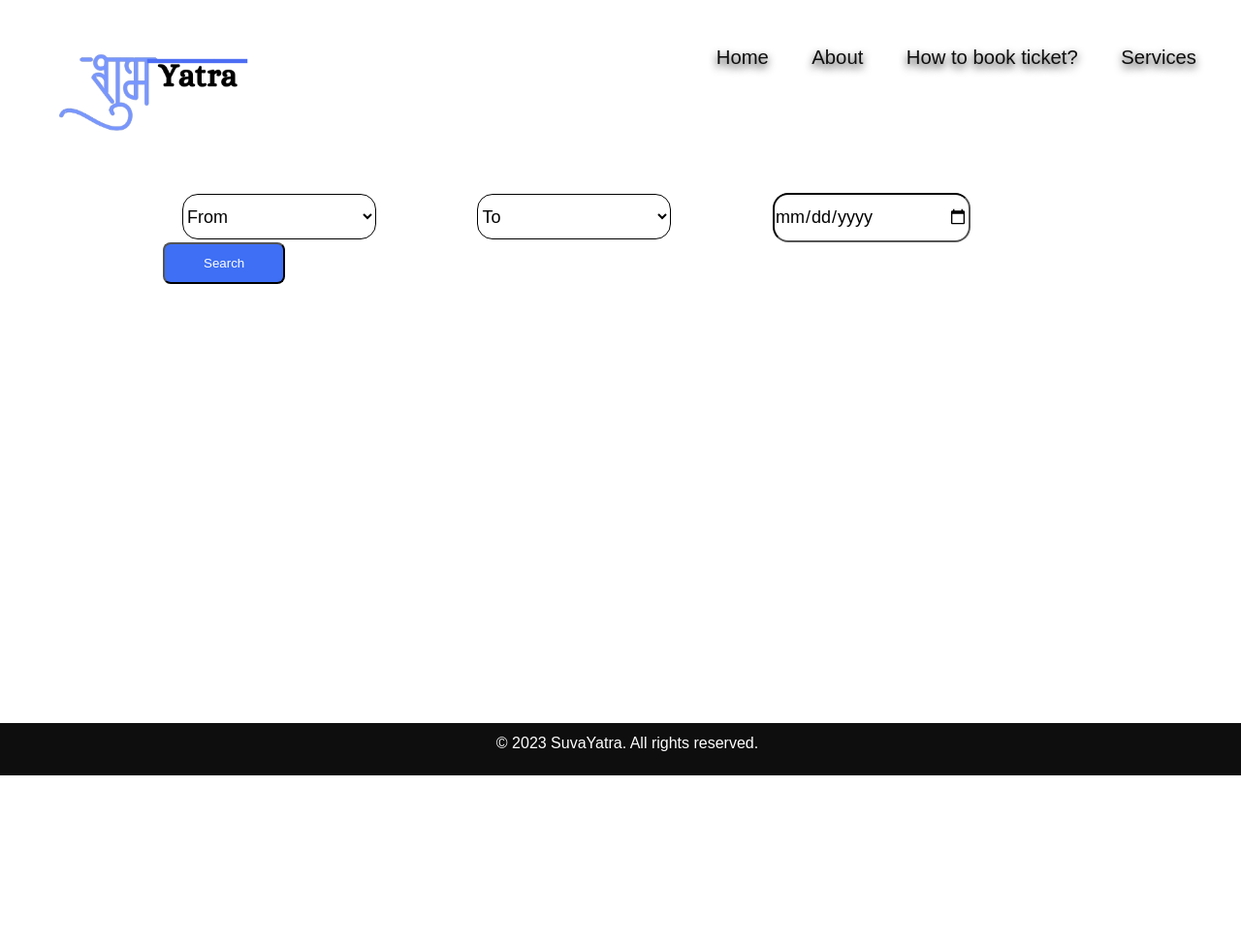
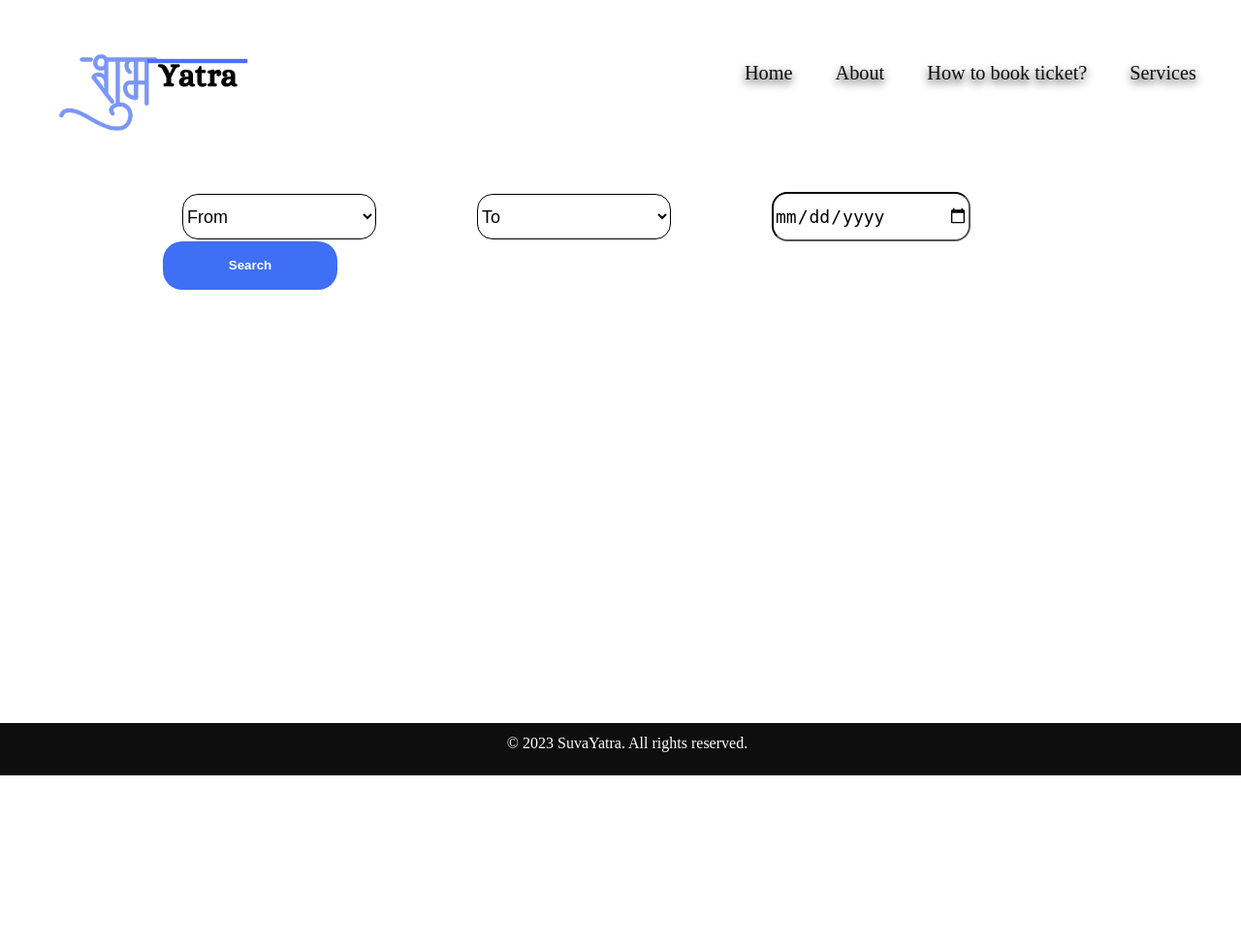
Before and after one commit to Priyanka-Kadel/Bus-Ticket-Booking-System, a Django app: page /backend/booking/ in a window 1280 px wide. Shown: the top 975 px of the page at 97% size. Run offline with Django 5.2, Linux system fonts and the light colour scheme; data that the repository does not hold is empty.

Commit message:
search button same as book tickets

```diff
--- a/static/css/booking.css
+++ b/static/css/booking.css
@@ -1,8 +1,27 @@
-/* Reset styles */
-* {
-    margin: 0;
-    padding: 0;
-    font-family: sans-serif;
+@import url("https://fonts.googleapis.com/css2?family=Poppins:wght@400;600;700&display=swap");
+:root {
+    --header-height: 3rem;
+    --font-semi: 600;
+    /*===== Colors =====*/
+    /*Purple 260 - Red 355 - Blue 224 - Pink 340*/
+    /* HSL color mode */
+    --hue-color: 224;
+    --first-color: hsl(var(--hue-color), 89%, 60%);
+    --second-color: hsl(var(--hue-color), 56%, 12%);
+    /*===== Font typography =====*/
+    --body-font: 'Poppins', sans-serif;
+    --big-font-size: 2rem;
+    --h2-font-size: 1.25rem;
+    --normal-font-size: .938rem;
+    --smaller-font-size: .75rem;
+    /*===== Margins =====*/
+    --mb-2: 1rem;
+    --mb-4: 2rem;
+    --mb-5: 2.5rem;
+    --mb-6: 3rem;
+    /*===== z index =====*/
+    --z-back: -10;
+    --z-fixed: 100;
 }
 
 /* Body styles */
@@ -191,12 +210,23 @@ body {
 /* Search button styles */
 .search-button {
     display: inline-block;
-    background-color: #3e6ff4;
+    background-color: var(--first-color);
     color: #fff;
     padding: .75rem 2.5rem;
     font-weight: var(--font-semi);
     border-radius: .5rem;
     transition: all .3s;
+    border: none;
+    cursor: pointer;
+    width: 180px;
+    height: 50px;
+    border-radius: 20px;
+}
+
+.search-button:hover {
+    box-shadow: rgba(17, 17, 26, 0.3) 0px 8px 24px, rgba(17, 17, 26, 0.3) 0px 16px 56px, rgba(17, 17, 26, 0.3) 0px 24px 80px;
+    background-color: var(--second-color);
+
 }
 /* Black panel styles */
 .black-panel1 {
--- a/templates/home.html
+++ b/templates/home.html
@@ -188,8 +188,8 @@ window.addEventListener('scroll', scrollActive)
 const sr = ScrollReveal({
     origin: 'top',
     distance: '60px',
-    duration: 800,
-    delay: 100,
+    duration: 1000,
+    delay: 300,
     reset: true
 });
 
```
